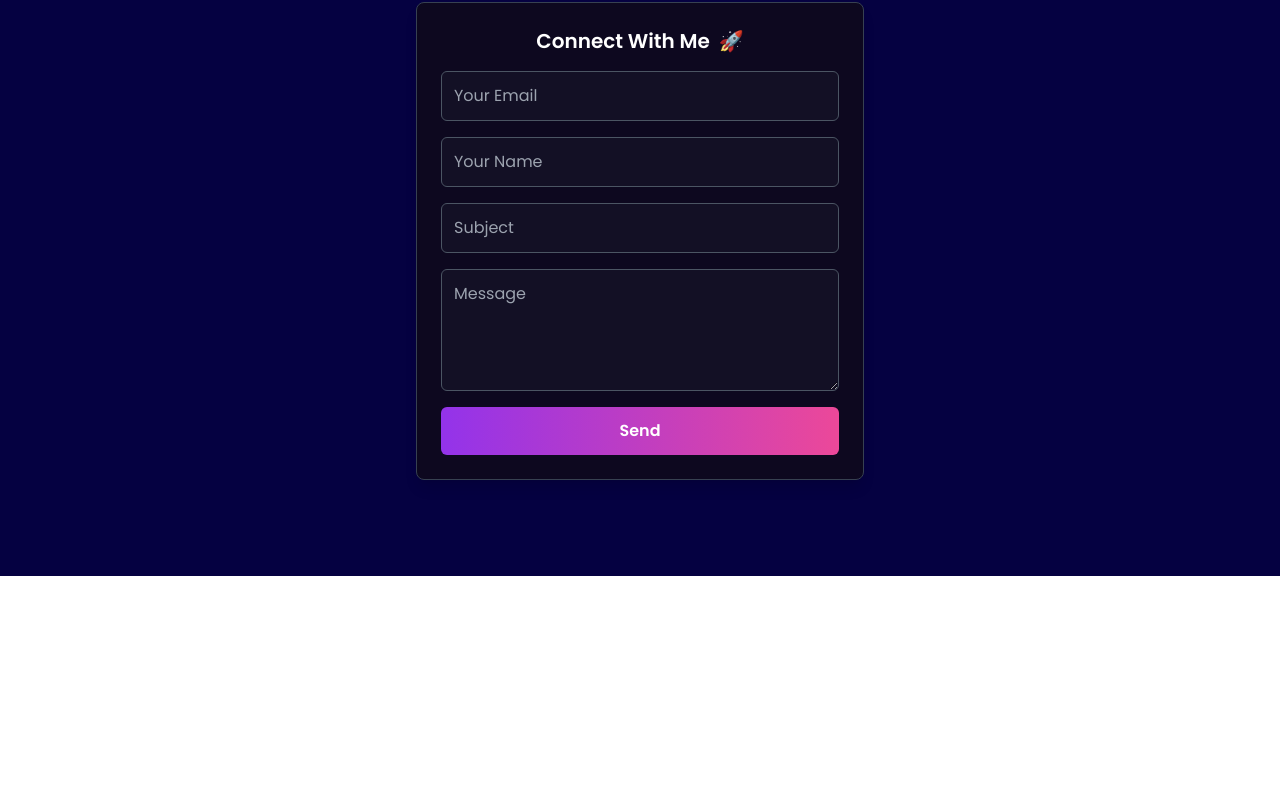
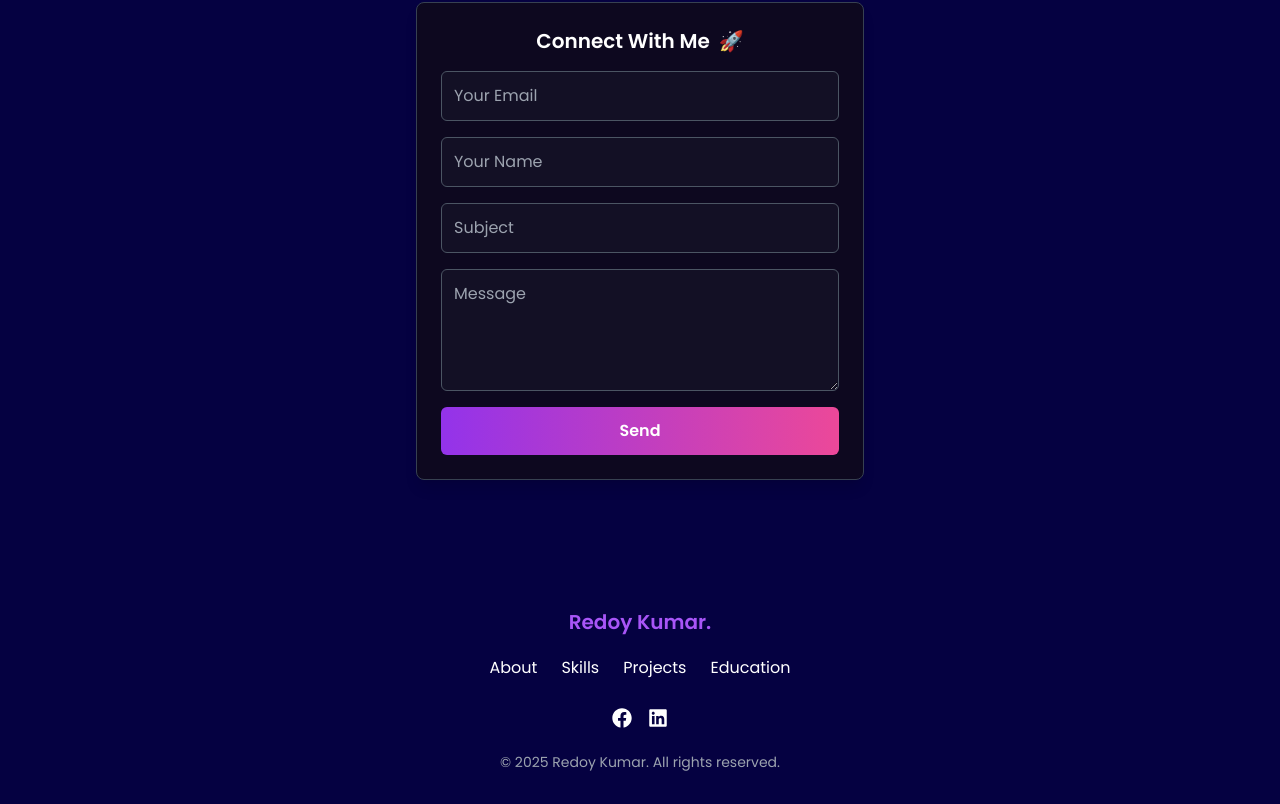
Before and after one commit to redoy-kumar/my-portfolio, a React (Vite) app: page / in a window 1280 px wide. Shown: the part 5731-6535 px from the top of the page. Before the commit the page ends 6307 px from the top, so only its background shows below. Built offline with nearby package versions, Linux system fonts and the light colour scheme.

Commit message:
footer section done

```diff
--- a/src/components/Footer/Footer.jsx
+++ b/src/components/Footer/Footer.jsx
@@ -1,11 +1,64 @@
-import React from 'react';
+import React from "react";
+import { FaFacebook, FaTwitter, FaLinkedin } from "react-icons/fa";
 
 const Footer = () => {
-    return (
-        <div>
+  // Smooth scroll function
+  const handleScroll = (sectionId) => {
+    const section = document.getElementById(sectionId);
+    if (section) {
+      section.scrollIntoView({ behavior: "smooth" });
+    }
+  };
 
+  return (
+    <footer className="text-white py-8 px-[12vw] md:px-[7vw] lg:px-[20vw]">
+      <div className="container mx-auto text-center">
+        {/* Name / Logo */}
+        <h2 className="text-xl font-semibold text-purple-500">Redoy Kumar.</h2>
+
+        {/* Navigation Links - Responsive */}
+        <nav className="flex flex-wrap justify-center space-x-4 sm:space-x-6 mt-4">
+          {[
+            { name: "About", id: "about" },
+            { name: "Skills", id: "skills" },
+            { name: "Projects", id: "projects" },
+            { name: "Education", id: "education" },
+          ].map((item, index) => (
+            <button
+              key={index}
+              onClick={() => handleScroll(item.id)}
+              className="hover:text-purple-500 text-sm sm:text-base my-1"
+            >
+              {item.name}
+            </button>
+          ))}
+        </nav>
+
+        {/* Social Media Icons - Responsive */}
+        <div className="flex flex-wrap justify-center space-x-4 mt-6">
+          {[
+            { icon: <FaFacebook />, link: "https://www.facebook.com/redoy.kumar.3/" },
+            { icon: <FaLinkedin />, link: "https://www.linkedin.com/in/redoykumardas/" },
+          ].map((item, index) => (
+            <a
+              key={index}
+              href={item.link}
+              target="_blank"
+              rel="noopener noreferrer"
+              className="text-xl hover:text-purple-500 transition-transform transform hover:scale-110"
+            >
+              {item.icon}
+            </a>
+          ))}
         </div>
-    );
+
+        {/* Copyright Text */}
+        <p className="text-sm text-gray-400 mt-6">
+          © 2025 Redoy Kumar. All rights reserved.
+        </p>
+      </div>
+    </footer>
+  );
 };
 
 export default Footer;
```
